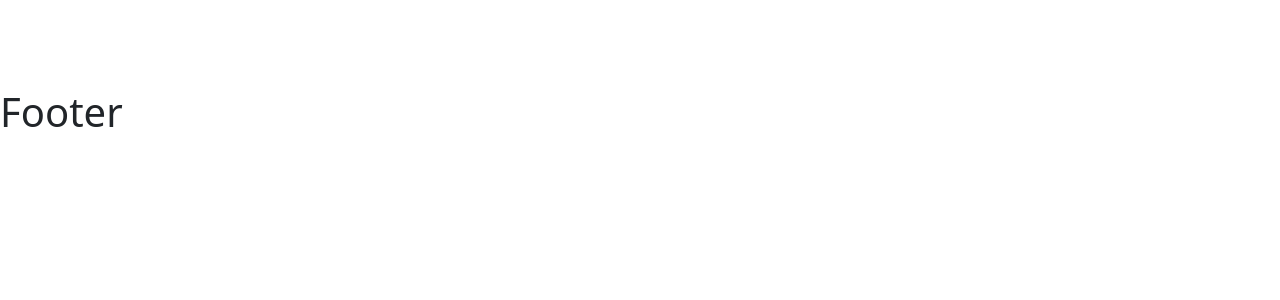
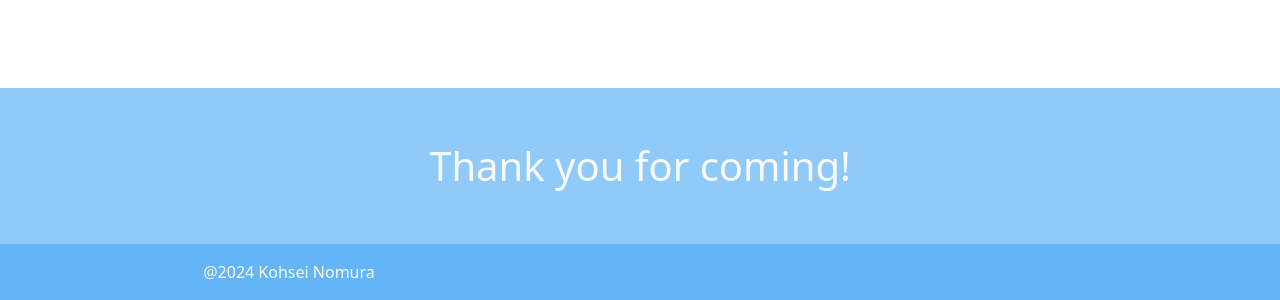
Before and after one commit to WNomunomu/wnomunomu.github.io, a Next.js app: page / in a window 1280 px wide. Shown: the part 4112-4412 px from the top of the page. Before the commit the page ends 4256 px from the top, so only its background shows below. Built offline with nearby package versions, Linux system fonts and the light colour scheme.

Commit message:
create footer

```diff
--- a/src/components/base/Footer/Footer.tsx
+++ b/src/components/base/Footer/Footer.tsx
@@ -1,5 +1,14 @@
 export const Footer = () => {
   return (
-    <h1>Footer</h1>
+    <>
+      <div className="text-light">
+        <div  className="fs-1 text-center p-5" style={{ backgroundColor: 'rgb(144, 202, 249)' }}>
+          <div>Thank you for coming!</div>
+        </div>
+        <div className="fs-6 p-3" style={{ backgroundColor: 'rgb(100, 181, 246)' }}>
+          <div className="mx-auto" style={{ width: '70%' }}>@2024 Kohsei Nomura</div>
+        </div>
+      </div>
+    </>
   );
 };
```
